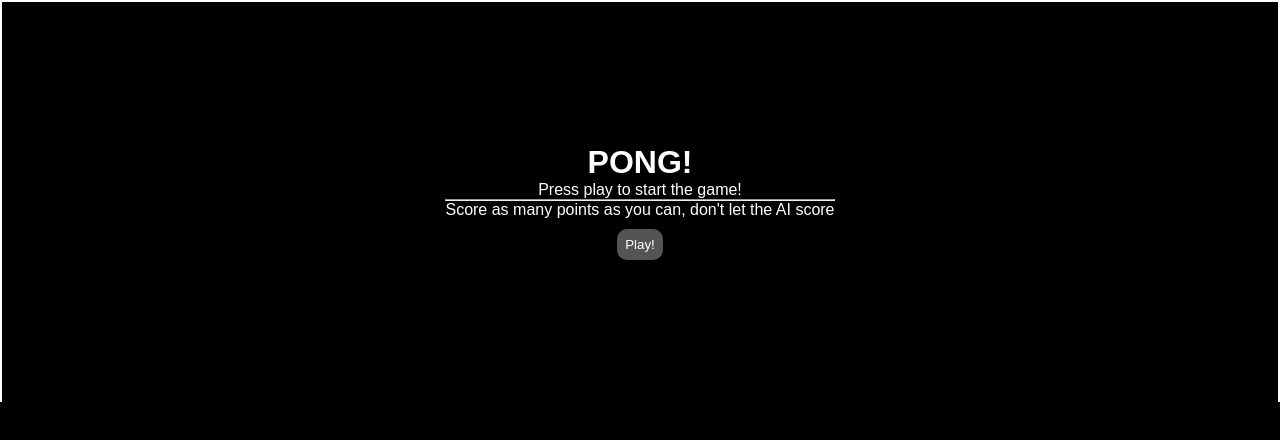
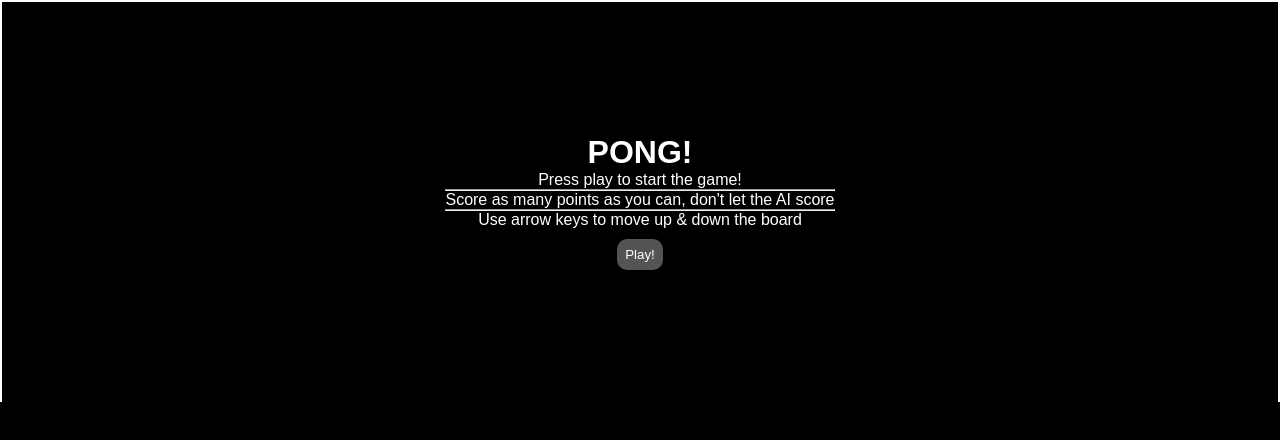
Before and after one commit to DorkMurderer/Pong, a plain HTML site: page index.html in a window 1280 px wide. Drawn offline with Linux system fonts and the light colour scheme.

Commit message:
Update index.html

```diff
--- a/index.html
+++ b/index.html
@@ -10,7 +10,7 @@
 
     <div class="container">
         <h1>PONG!</h1>
-        <span>Press play to start the game! <hr>Score as many points as you can, don't let the AI score</span>
+        <span>Press play to start the game! <hr>Score as many points as you can, don't let the AI score <hr> Use arrow keys to move up & down the board</span>
         <button> <a href="game.html">Play!</a></button>
     </div>
 
```
